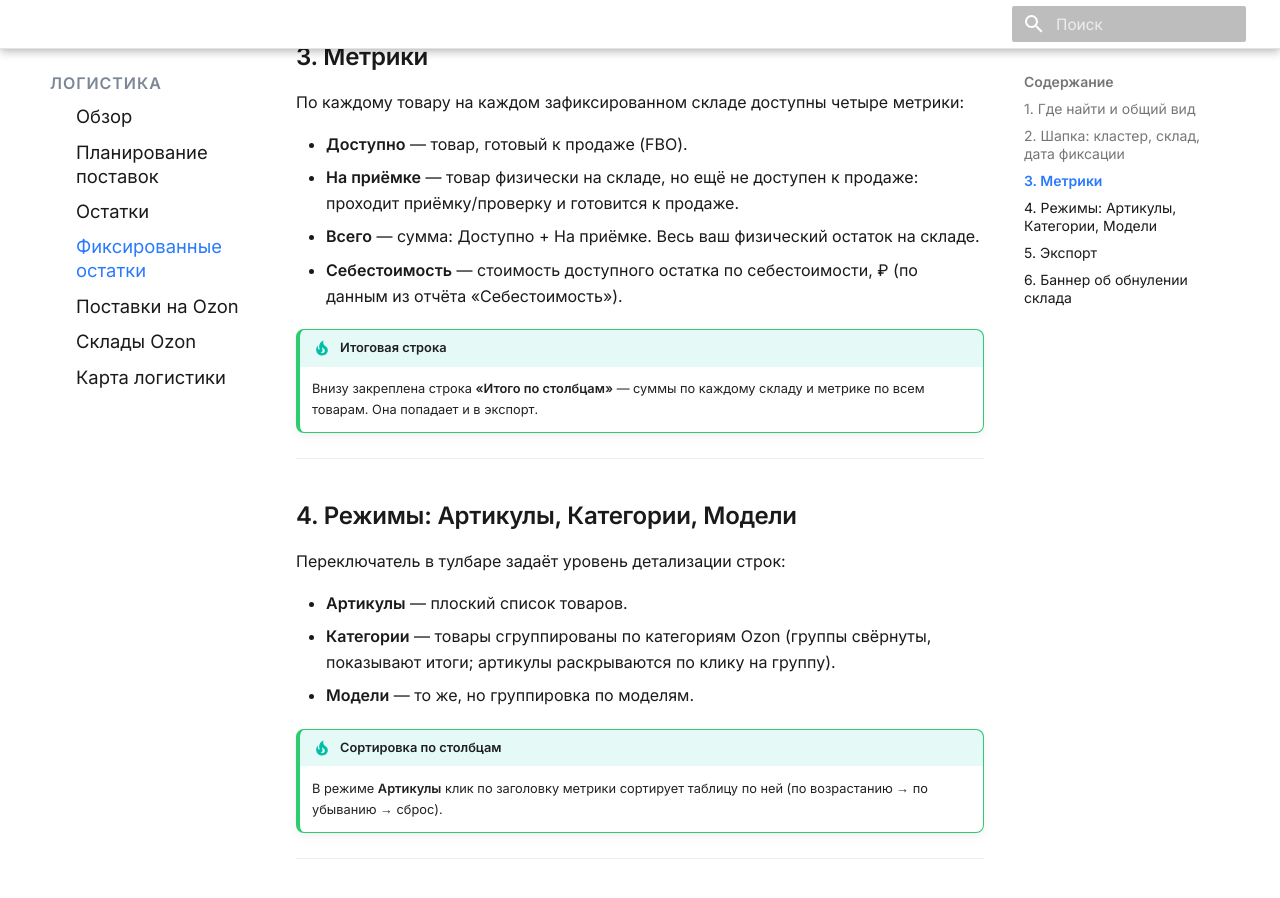
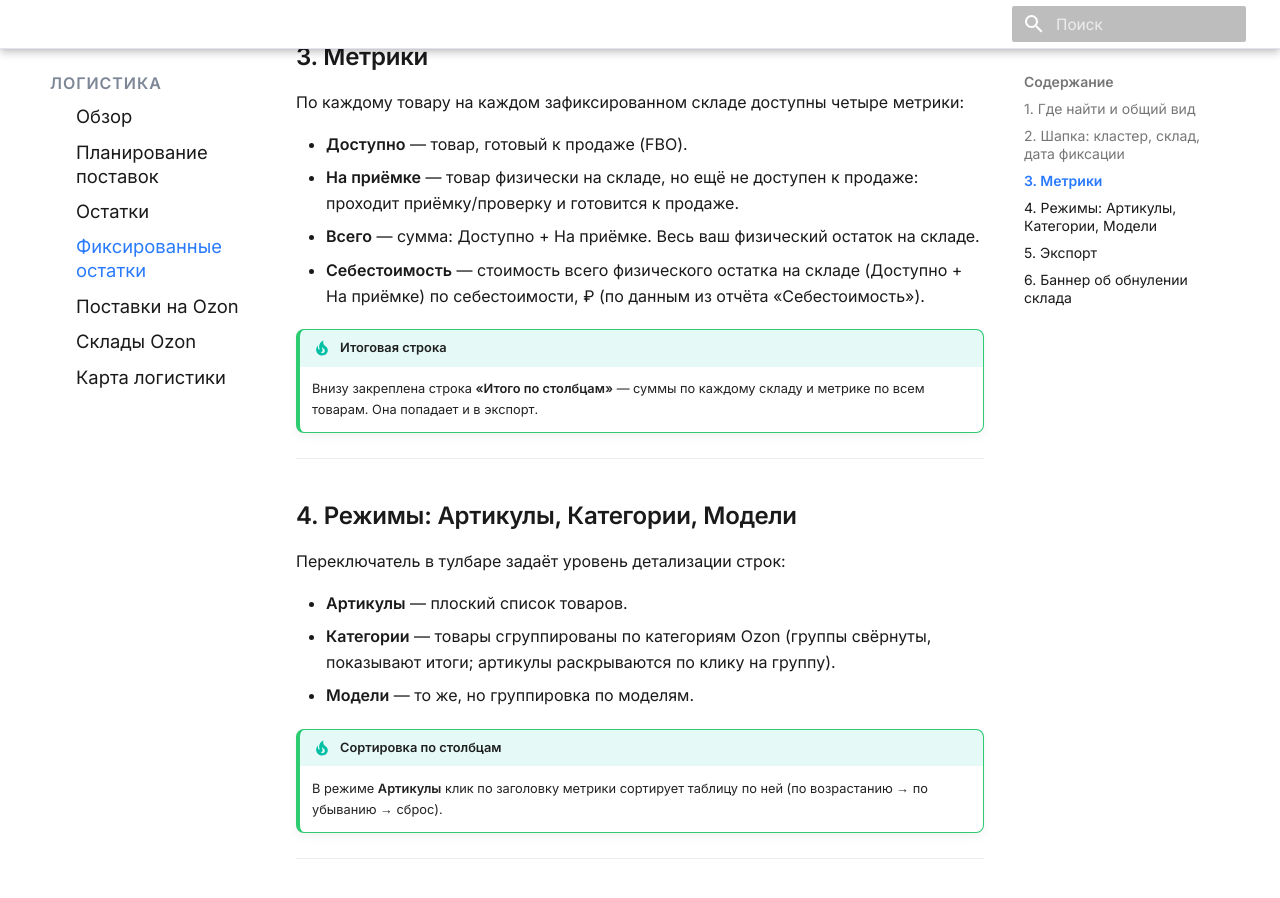
Before and after one commit to GitHubJackPerson/stpulse-docs, an MkDocs documentation site: the page built from docs/supplies/stock-fixations.md, in a window 1280 px wide and 900 px high, scrolled down 1212 px. Built offline with MkDocs 1.6.1 and Material for MkDocs 9.7.7, drawn with Linux system fonts in a browser that asks for light colours.

Commit message:
docs: себестоимость фикс.остатков = Доступно + На приёмке

```diff
--- a/docs/supplies/stock-fixations.md
+++ b/docs/supplies/stock-fixations.md
@@ -34,7 +34,7 @@
 - **Доступно** — товар, готовый к продаже (FBO).
 - **На приёмке** — товар физически на складе, но ещё не доступен к продаже: проходит приёмку/проверку и готовится к продаже.
 - **Всего** — сумма: Доступно + На приёмке. Весь ваш физический остаток на складе.
-- **Себестоимость** — стоимость доступного остатка по себестоимости, ₽ (по данным из отчёта «Себестоимость»).
+- **Себестоимость** — стоимость всего физического остатка на складе (Доступно + На приёмке) по себестоимости, ₽ (по данным из отчёта «Себестоимость»).
 
 !!! tip "Итоговая строка"
     Внизу закреплена строка **«Итого по столбцам»** — суммы по каждому складу и метрике по всем товарам. Она попадает и в экспорт.
```
